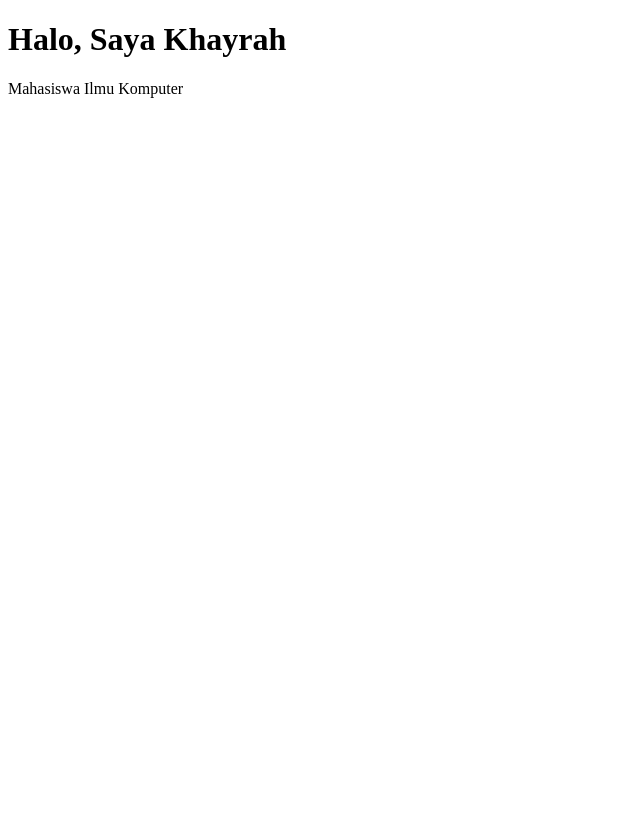
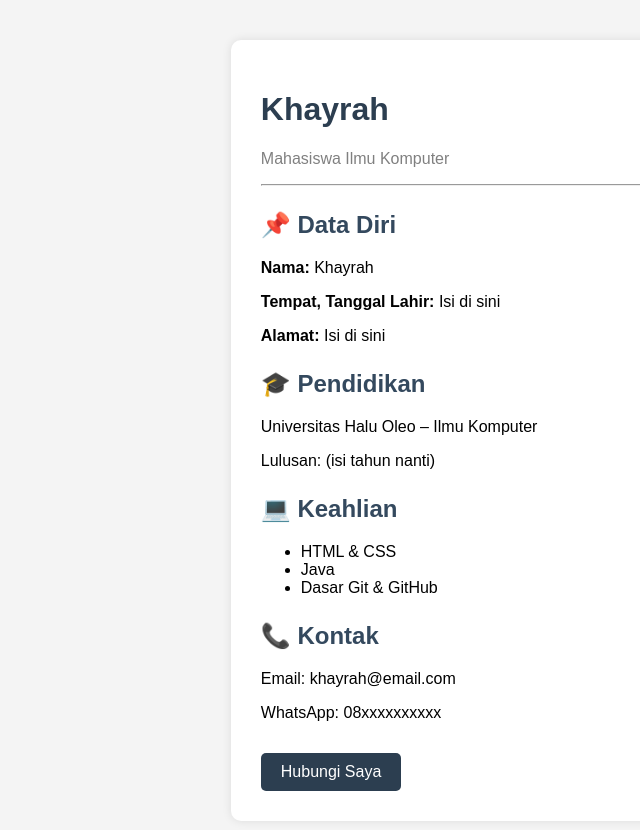
Before and after one commit to khayrah-12/khayrah-12.github.io, a plain HTML site: page index.html in a window 1280 px wide. Shown: the whole page, without its empty margins (0-640 px from the left). Before the commit the page ends 800 px from the top, so only its background shows below. Drawn offline with Linux system fonts and the light colour scheme.

Commit message:
update cv dengan css

```diff
--- a/index.html
+++ b/index.html
@@ -2,9 +2,38 @@
 <html>
 <head>
     <title>CV Khayrah</title>
+    <link rel="stylesheet" href="style.css">
 </head>
 <body>
-    <h1>Halo, Saya Khayrah</h1>
-    <p>Mahasiswa Ilmu Komputer</p>
+
+<div class="container">
+    <h1>Khayrah</h1>
+    <p class="title">Mahasiswa Ilmu Komputer</p>
+
+    <hr>
+
+    <h2>📌 Data Diri</h2>
+    <p><b>Nama:</b> Khayrah</p>
+    <p><b>Tempat, Tanggal Lahir:</b> Isi di sini</p>
+    <p><b>Alamat:</b> Isi di sini</p>
+
+    <h2>🎓 Pendidikan</h2>
+    <p>Universitas Halu Oleo – Ilmu Komputer</p>
+    <p>Lulusan: (isi tahun nanti)</p>
+
+    <h2>💻 Keahlian</h2>
+    <ul>
+        <li>HTML & CSS</li>
+        <li>Java</li>
+        <li>Dasar Git & GitHub</li>
+    </ul>
+
+    <h2>📞 Kontak</h2>
+    <p>Email: khayrah@email.com</p>
+    <p>WhatsApp: 08xxxxxxxxxx</p>
+
+    <a href="mailto:khayrah@email.com" class="button">Hubungi Saya</a>
+</div>
+
 </body>
 </html>
--- /dev/null
+++ b/style.css
@@ -0,0 +1,40 @@
+body {
+    font-family: Arial, sans-serif;
+    background-color: #f4f4f4;
+}
+
+.container {
+    width: 60%;
+    margin: 40px auto;
+    background: white;
+    padding: 30px;
+    border-radius: 10px;
+    box-shadow: 0 0 10px rgba(0,0,0,0.1);
+}
+
+h1 {
+    color: #2c3e50;
+}
+
+.title {
+    color: gray;
+}
+
+h2 {
+    margin-top: 25px;
+    color: #34495e;
+}
+
+.button {
+    display: inline-block;
+    margin-top: 15px;
+    padding: 10px 20px;
+    background-color: #2c3e50;
+    color: white;
+    text-decoration: none;
+    border-radius: 5px;
+}
+
+.button:hover {
+    background-color: #1a252f;
+}
```
